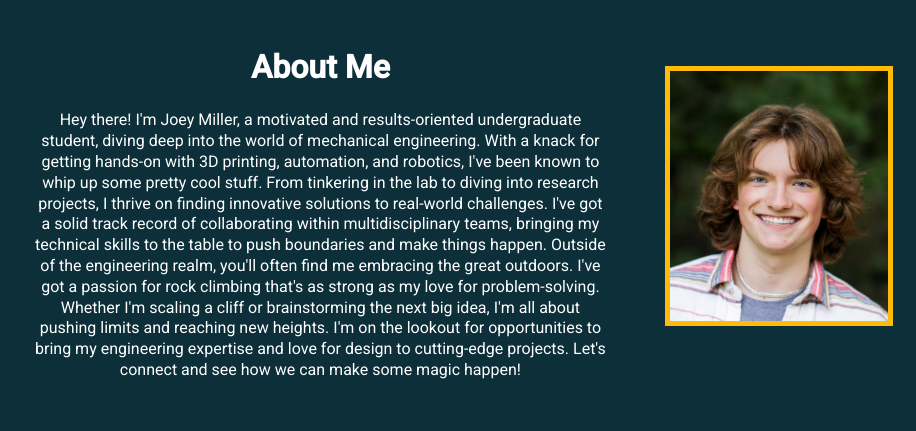
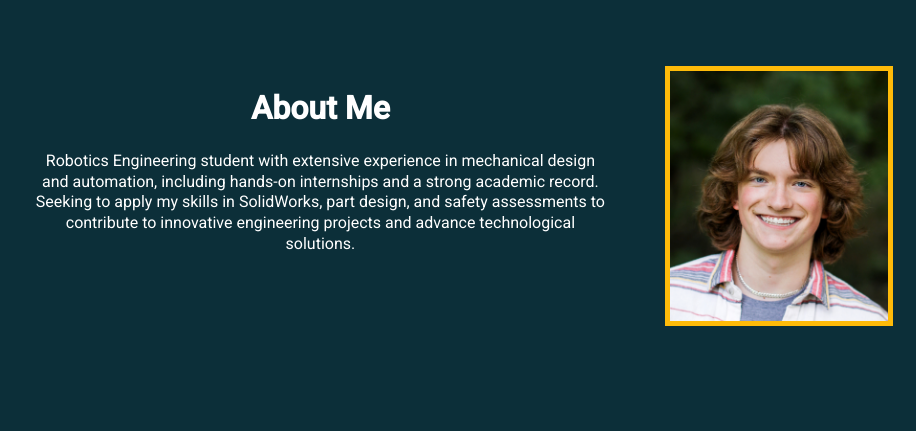
Before and after one commit to noodle0119/personal-website, a plain HTML site: page index.html in a window 1280 px wide. Shown: the part 210-641 px from the top of the page, 0-916 px from the left. Drawn offline with nearby package versions, Linux system fonts and the light colour scheme.

Commit message:
Update index.html

```diff
--- a/index.html
+++ b/index.html
@@ -32,10 +32,7 @@
                <div class="About_Me">
                   <div class="About_content">
                      <h1>About Me</h1>
-                     <p>Hey there! I'm Joey Miller, a motivated and results-oriented undergraduate student, diving deep into the world of mechanical engineering. With a knack for getting hands-on with 3D printing, automation, and robotics, I've been known to whip up some pretty cool stuff.
-                        From tinkering in the lab to diving into research projects, I thrive on finding innovative solutions to real-world challenges. I've got a solid track record of collaborating within multidisciplinary teams, bringing my technical skills to the table to push boundaries and make things happen.
-                        Outside of the engineering realm, you'll often find me embracing the great outdoors. I've got a passion for rock climbing that's as strong as my love for problem-solving. Whether I'm scaling a cliff or brainstorming the next big idea, I'm all about pushing limits and reaching new heights.
-                        I'm on the lookout for opportunities to bring my engineering expertise and love for design to cutting-edge projects. Let's connect and see how we can make some magic happen! </p>
+                     <p>Robotics Engineering student with extensive experience in mechanical design and automation, including hands-on internships and a strong academic record. Seeking to apply my skills in SolidWorks, part design, and safety assessments to contribute to innovative engineering projects and advance technological solutions. </p>
                   </div>
                   <div class="About_carousel">
                      <img class="carousel_images" src="home-img/img_042 (1).jpg">
```
